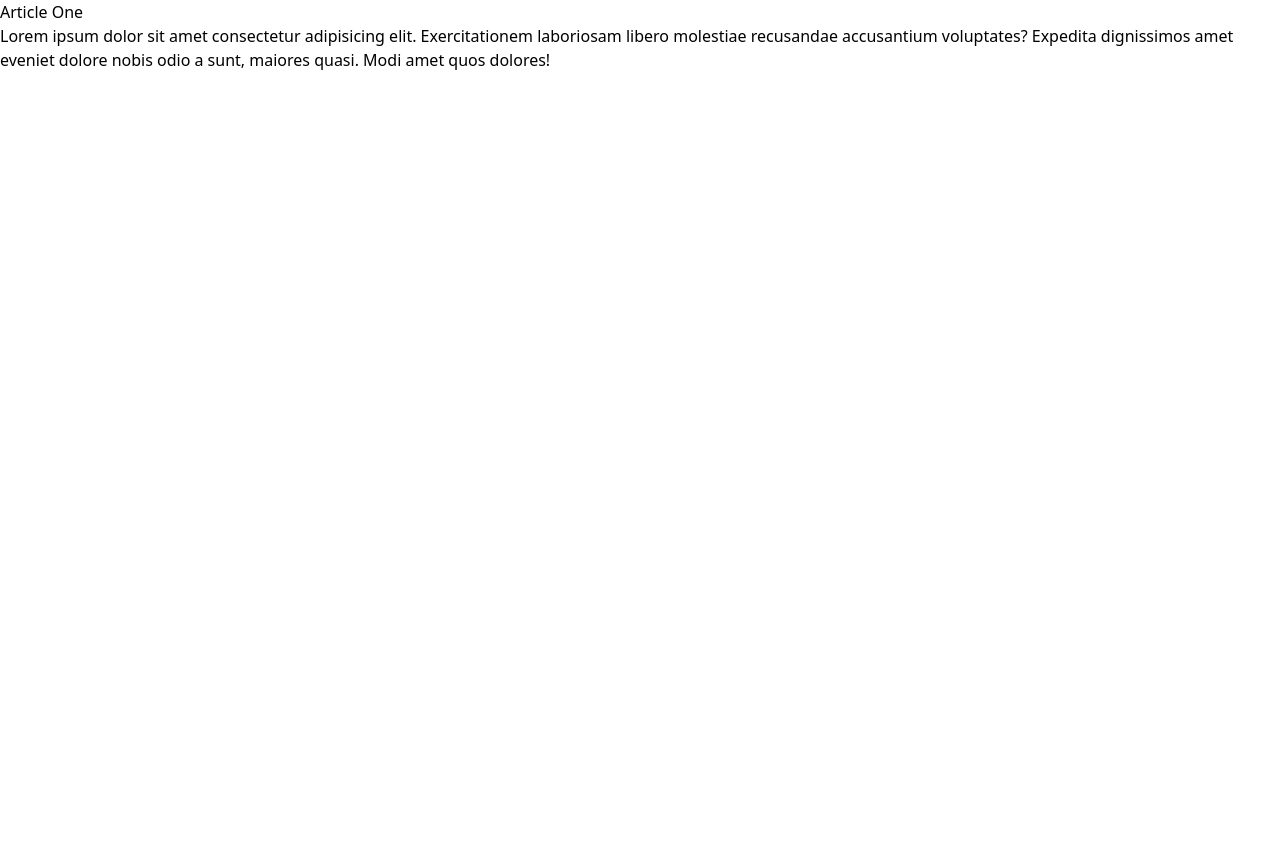
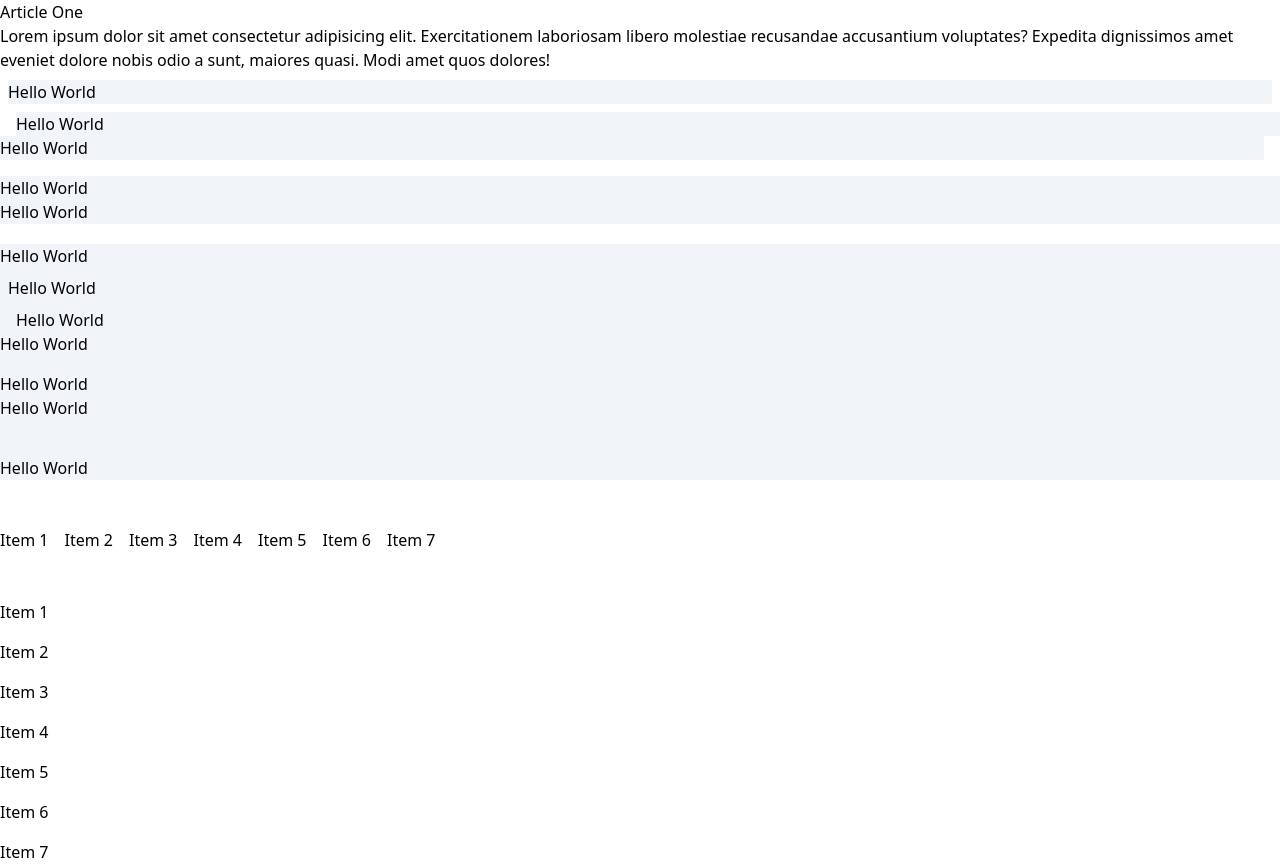
Before and after one commit to felipeazsantos/tailwind-from-scratch, a plain HTML site: page 03-container-spacing/index.html in a window 1280 px wide. Before the commit the page ends 800 px from the top, so only its background shows below. Drawn offline with nearby package versions, Linux system fonts and the light colour scheme.

Commit message:
container

```diff
--- a/03-container-spacing/index.html
+++ b/03-container-spacing/index.html
@@ -9,7 +9,7 @@
   </head>
   <body>
     <!-- Container -->
-    <div>
+    <div class="container mx-auto">
       <article>
         <h3>Article One</h3>
         <p>
@@ -21,12 +21,42 @@
       </article>
 
       <!-- Margin -->
+       <div class="bg-slate-100 m-2">Hello World</div>
+       <div class="bg-slate-100 ml-4">Hello World</div>
+       <div class="bg-slate-100 mr-4">Hello World</div>
+       <div class="bg-slate-100 mt-4">Hello World</div>
+       <div class="bg-slate-100 mb-4">Hello World</div>
+       <div class="bg-slate-100 mt-[20px]">Hello World</div>
 
       <!-- Padding -->
+       <div class="bg-slate-100 p-2">Hello World</div>
+       <div class="bg-slate-100 pl-4">Hello World</div>
+       <div class="bg-slate-100 pr-4">Hello World</div>
+       <div class="bg-slate-100 pt-4">Hello World</div>
+       <div class="bg-slate-100 pb-4">Hello World</div>
+       <div class="bg-slate-100 pt-[20px]">Hello World</div>
 
       <!-- Space Between X -->
+      <div class="flex mt-12 space-x-4">
+        <div>Item 1</div>
+        <div>Item 2</div>
+        <div>Item 3</div>
+        <div>Item 4</div>
+        <div>Item 5</div>
+        <div>Item 6</div>
+        <div>Item 7</div>
+      </div>
 
       <!-- Space Between Y -->
+       <div class="flex flex-col mt-12 space-y-4">
+        <div>Item 1</div>
+        <div>Item 2</div>
+        <div>Item 3</div>
+        <div>Item 4</div>
+        <div>Item 5</div>
+        <div>Item 6</div>
+        <div>Item 7</div>
+      </div>
     </div>
   </body>
 </html>
```
